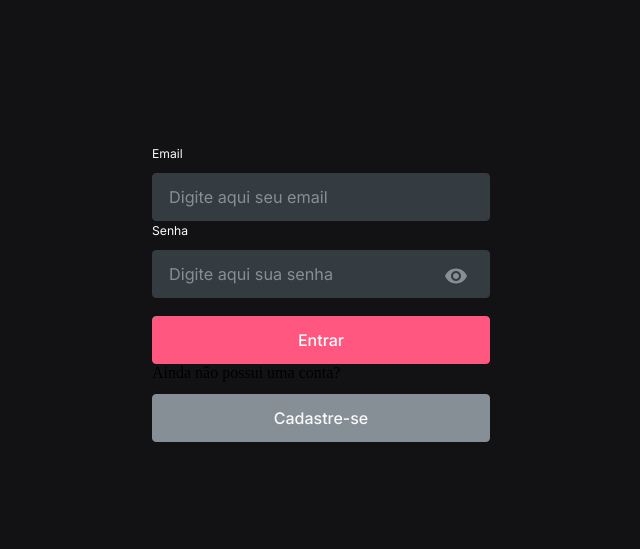
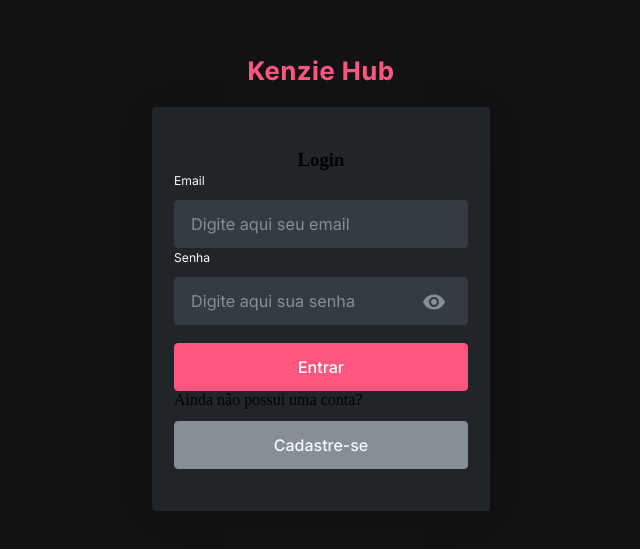
Before and after one commit to edumatheus65/developers_hub, a React (Vite) app: page / in a window 1280 px wide. Shown: the part 107-656 px from the top of the page, without its empty margins (319-959 px from the left). Built offline with nearby package versions, Linux system fonts and the light colour scheme.

Commit message:
kenzieHub

```diff
--- a/src/components/LoginForm/index.jsx
+++ b/src/components/LoginForm/index.jsx
@@ -37,18 +37,13 @@ export const LoginForm = ({ setUser }) => {
     }
   };
 
-  const userLogout = () => {
-    setUser(null);
-    navigate("/");
-    localStorage.removeItem("@TOKEN");
-  };
-
   const submitLoginForm = (formData) => {
     userLoginRequest(formData);
   };
 
   return (
     <form onSubmit={handleSubmit(submitLoginForm)}>
+      <h3>Login</h3>
       <Inputs
         label="Email"
         type="email"
--- a/src/components/RegisterForm/index.jsx
+++ b/src/components/RegisterForm/index.jsx
@@ -7,6 +7,7 @@ import { InputPassword } from "../InputPasswordLogin";
 import { apiKenzieHub } from "../../services/api";
 import { toast } from "react-toastify";
 import { useState } from "react";
+import { useNavigate } from "react-router-dom";
 
 export const RegisterForm = () => {
   const {
@@ -19,12 +20,14 @@ export const RegisterForm = () => {
   });
 
   const [loading, setLoading] = useState(false);
+  const navigate = useNavigate();
 
   const createNewUserRequest = async (formData) => {
     try {
       setLoading(true);
       await apiKenzieHub.post("users", formData);
       toast.success("Conta criada com sucesso!");
+      navigate("/");
       reset();
     } catch {
       toast.error("Ops! Algo deu errado");
@@ -117,7 +120,12 @@ export const RegisterForm = () => {
         </option>
       </Select>
 
-      <button className="buttonForm signup" type="submit" disabled={loading}>
+      <button
+        to="/"
+        className="buttonForm signup"
+        type="submit"
+        disabled={loading}
+      >
         {loading ? "Cadastrando..." : "Cadastrar"}
       </button>
     </form>
--- a/src/pages/Dashboard/index.jsx
+++ b/src/pages/Dashboard/index.jsx
@@ -1,4 +1,4 @@
-export const Dashboard = ({ user }) => {
+export const Dashboard = ({ user, userLogout }) => {
   return (
     <main>
       <div className="container">
@@ -7,6 +7,12 @@ export const Dashboard = ({ user }) => {
           <p>{user?.name}</p>
           <p>{user?.course_module}</p>
         </div>
+        <button
+          className="buttonNavigation logout"
+          onClick={() => userLogout()}
+        >
+          Sair
+        </button>
       </div>
     </main>
   );
--- a/src/pages/Login/index.jsx
+++ b/src/pages/Login/index.jsx
@@ -1,11 +1,18 @@
 import { LoginForm } from "../../components/LoginForm";
 import pageStyles from "../../styles/pageBox.module.scss";
+import Logo from "../../assets/Logo.svg";
+import styles from "./style.module.scss";
 
 export const Login = ({ setUser }) => {
   return (
     <main className={pageStyles.pageBox}>
-      <div className="container forms">
-        <LoginForm setUser={setUser} />
+      <div className={styles.imageBox}>
+        <img src={Logo} alt="Logo kenzieHub" />
+        <div className="container forms">
+          <div className={styles.formBox}>
+            <LoginForm setUser={setUser} />
+          </div>
+        </div>
       </div>
     </main>
   );
--- /dev/null
+++ b/src/pages/Login/style.module.scss
@@ -0,0 +1,18 @@
+.imageBox {
+  display: flex;
+  flex-direction: column;
+  align-items: center;
+  justify-content: center;
+  gap: 10px;
+
+  .formBox {
+    background-color: var(--grey-3);
+    border-radius: 4px;
+    box-shadow: 0px 4px 40px -10px #00000040;
+    padding: 42px 22px;
+
+    h3 {
+      text-align: center;
+    }
+  }
+}
--- a/src/routes/index.jsx
+++ b/src/routes/index.jsx
@@ -1,4 +1,4 @@
-import { Route, Routes } from "react-router-dom";
+import { Route, Routes, useNavigate } from "react-router-dom";
 import { Login } from "../pages/Login";
 import { Register } from "../pages/Register";
 import { Dashboard } from "../pages/Dashboard";
@@ -7,11 +7,21 @@ import { useState } from "react";
 export const RoutesMain = () => {
   const [user, setUser] = useState(null);
 
+  const navigate = useNavigate();
+  const userLogout = () => {
+    setUser(null);
+    navigate("/");
+    localStorage.removeItem("@TOKEN");
+  };
+
   return (
     <Routes>
       <Route path="/" element={<Login setUser={setUser} />} />
       <Route path="/register" element={<Register />} />
-      <Route path="/dashboard" element={<Dashboard user={user} />} />
+      <Route
+        path="/dashboard"
+        element={<Dashboard userLogout={userLogout} user={user} />}
+      />
     </Routes>
   );
 };
--- a/src/styles/typography.scss
+++ b/src/styles/typography.scss
@@ -4,3 +4,10 @@
   font-weight: 400;
   color: var(--grey-0);
 }
+
+.headerForms {
+  font-family: var(--font-primary);
+  font-weight: 700;
+  font-size: 1.125rem;
+  color: var(--grey-0);
+}
```
Also changed, not shown: src/assets/Logo.svg (added).
